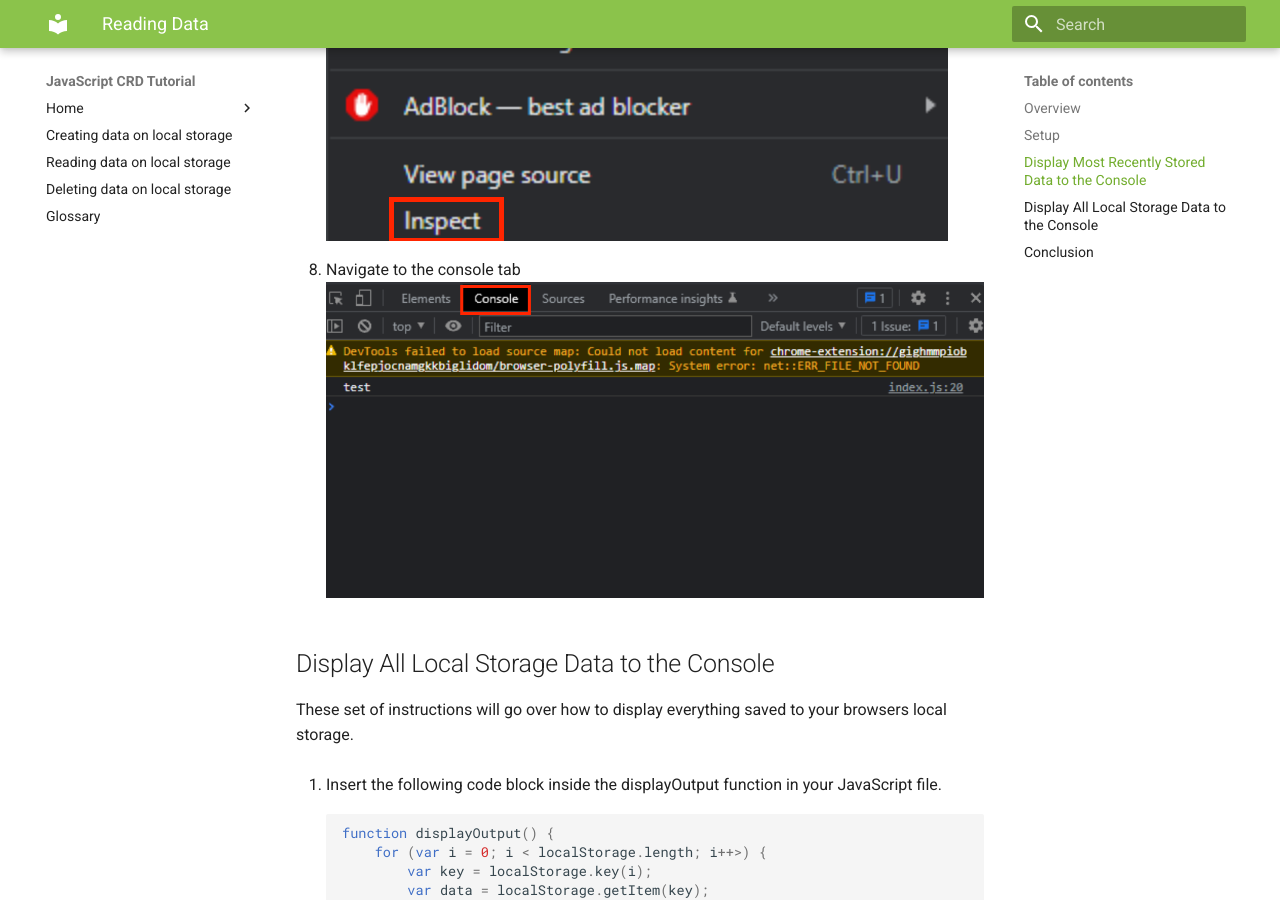
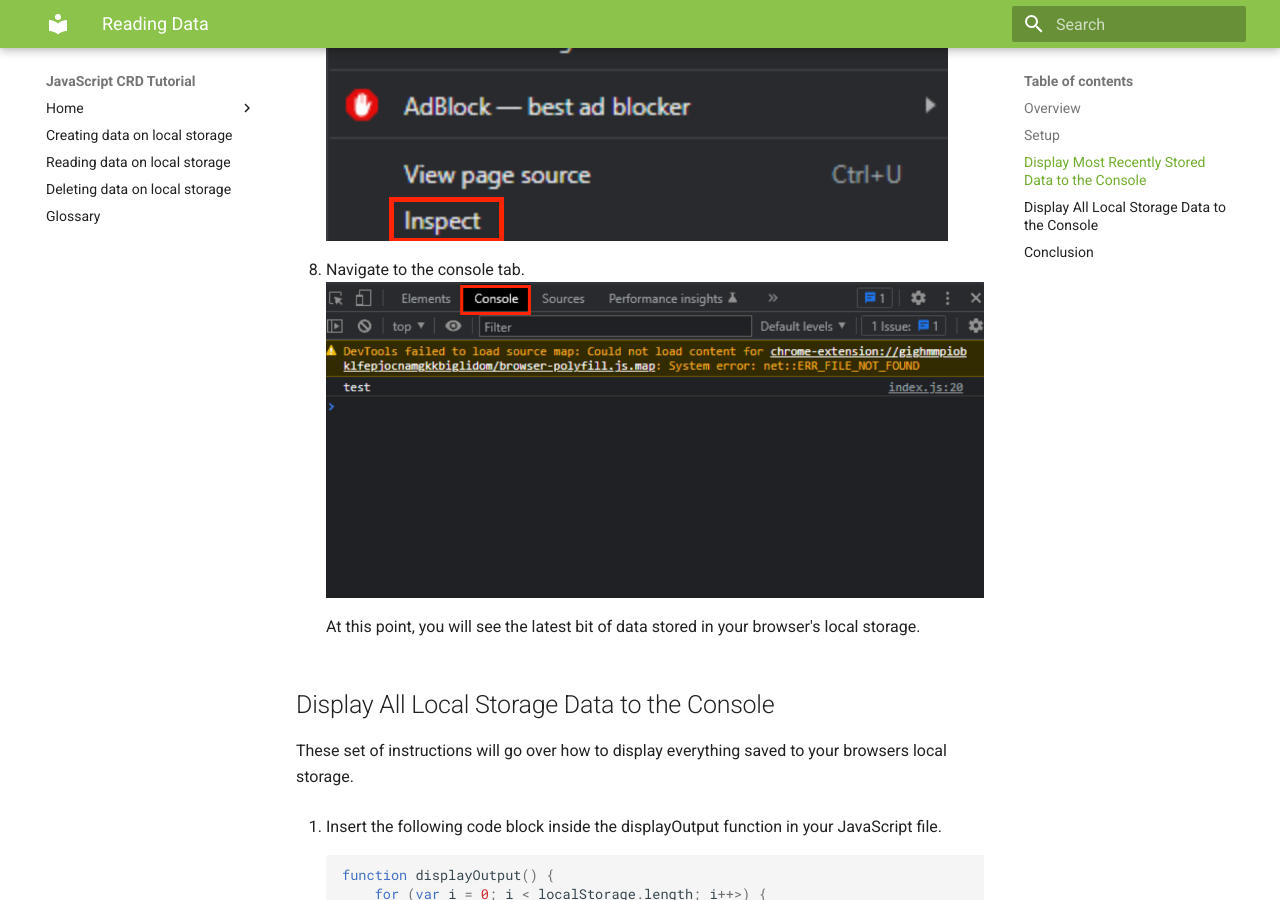
Before and after one commit to mnkhee/user-docs-project, an MkDocs documentation site: the page built from docs/tutorials/reading.md, in a window 1280 px wide and 900 px high, scrolled down 1957 px. Built offline with MkDocs 1.6.1 and Material for MkDocs 9.7.7, drawn with Linux system fonts in a browser that asks for light colours; some of the changed text lies outside the part shown.

Commit message:
Add to reading tutorial

````diff
--- a/docs/tutorials/reading.md
+++ b/docs/tutorials/reading.md
@@ -40,7 +40,7 @@ These set of instructions will go over how to display the most recent item saved
 
 2. Display data to the console by using console.log.
 
-    ```js
+    ```{.js .annotate hl_lines="3"}
     function displayOutput() {
         var data = JSON.parse(localStorage.getItem("createInput"));
         console.log(data);
@@ -53,8 +53,10 @@ These set of instructions will go over how to display the most recent item saved
 6. Hit the 'Display data' button to display data to the console.
 7. Open your browser's Developer Tools by pressing F12 or by right clicking at pressing 'Inspect'.
     <br> ![access-developer-tools](/images/reading/access-developer-tools.png)
-8. Navigate to the console tab
+8. Navigate to the console tab.
     <br> ![access-console](/images/reading/access-console.png)
+
+    At this point, you will see the latest bit of data stored in your browser's local storage.
 
 ## Display All Local Storage Data to the Console
 
@@ -78,8 +80,10 @@ These set of instructions will go over how to display everything saved to your b
 5. Hit the 'Display data' button to display data to the console.
 6. Open your browser's Developer Tools by pressing F12 or by right clicking at pressing 'Inspect'.
     <br> ![access-developer-tools](/images/reading/access-developer-tools.png)
-7. Navigate to the console tab
+7. Navigate to the console tab.
     <br> ![access-console](/images/reading/access-console.png)
+
+    At this point, you will see all data stored in your browser's local storage.
 
 ## Conclusion
 
````
